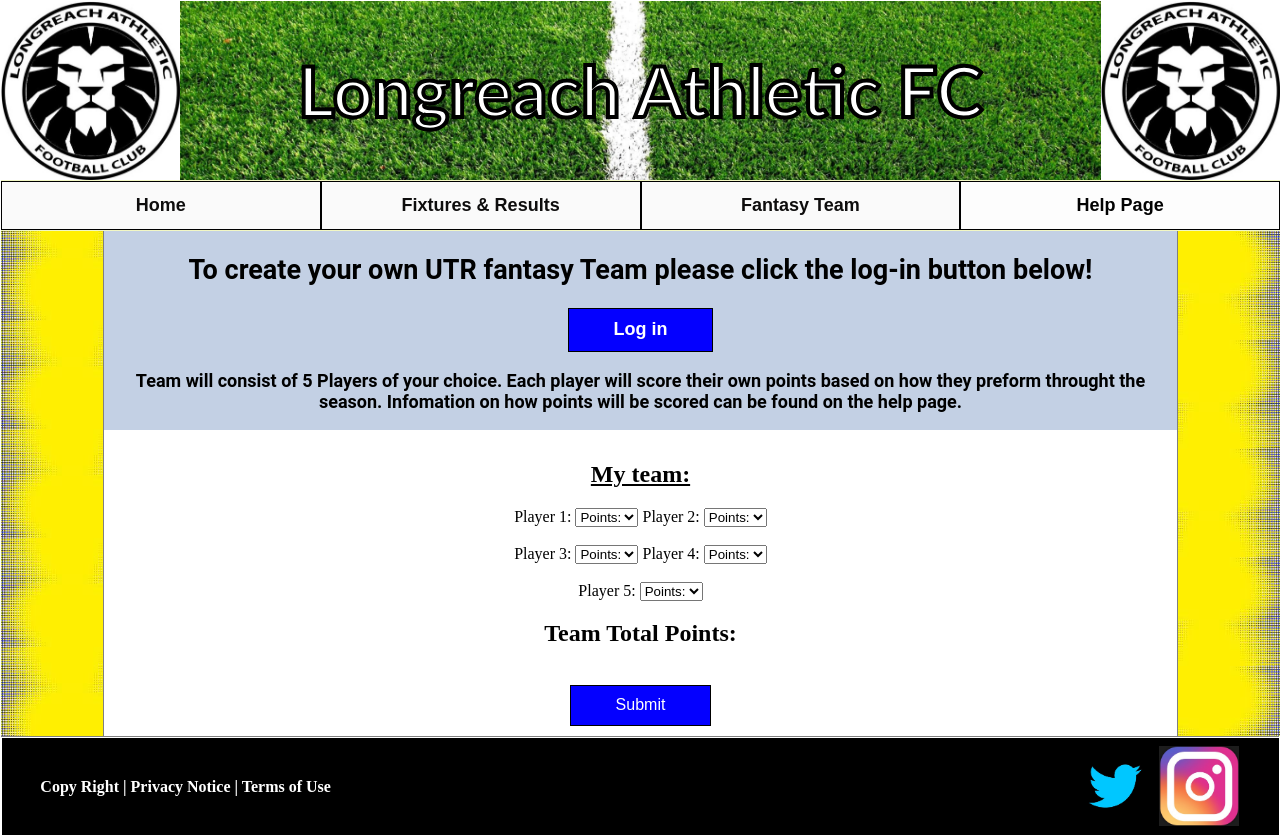
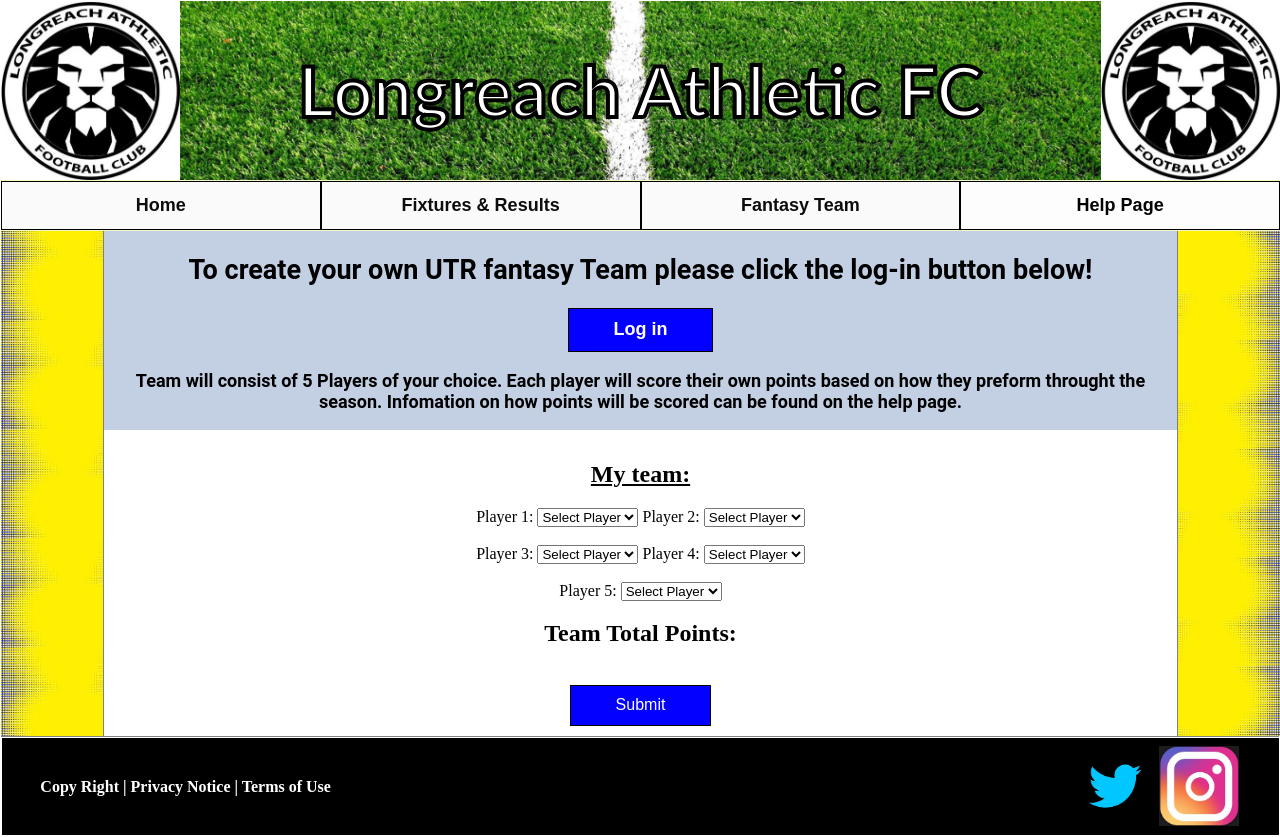
Before and after one commit to carroll4/Longreach_Project, a PHP site: page /fantasy_team.php in a window 1280 px wide. Run offline with PHP 8.4, Linux system fonts and the light colour scheme; tables that the repository leaves empty or names only in its code hold one stand-in row (values such as "Sample post"); data that the repository does not hold is empty.

Commit message:
Update fantasy_team.php
make select boxes display "select player" before clicking a option

```diff
--- a/longreach/fantasy_team.php
+++ b/longreach/fantasy_team.php
@@ -66,6 +66,7 @@
                         $players = mysqli_query($conn, "SELECT * FROM `players` WHERE 1");
                         while($c = mysqli_fetch_array($players)) {
                         ?>
+                        <option hidden selected>Select Player</option>
                         <option name="<?php echo $c['ID']?>" value="<?php echo $c['Points']?>"><?php echo $c['Name'] ?>  Points:<?php echo $c['Points']?></option>
                         <?php } ?>
                     </select>
@@ -76,6 +77,7 @@
                         $players = mysqli_query($conn, "SELECT * FROM `players` WHERE 1");
                         while($c = mysqli_fetch_array($players)) {
                         ?>
+                        <option hidden selected>Select Player</option>
                         <option name="<?php echo $c['ID']?>" value="<?php echo $c['Points']?>"><?php echo $c['Name'] ?>  Points:<?php echo $c['Points']?></option>
                         <?php } ?>
                     </select>
@@ -88,6 +90,7 @@
                         $players = mysqli_query($conn, "SELECT * FROM `players` WHERE 1");
                         while($c = mysqli_fetch_array($players)) {
                         ?>
+                        <option hidden selected>Select Player</option>
                         <option name="<?php echo $c['ID']?>" value="<?php echo $c['Points']?>"><?php echo $c['Name'] ?>  Points:<?php echo $c['Points']?></option>
                         <?php } ?>
                     </select>
@@ -98,6 +101,7 @@
                         $players = mysqli_query($conn, "SELECT * FROM `players` WHERE 1");
                         while($c = mysqli_fetch_array($players)) {
                         ?>
+                        <option hidden selected>Select Player</option>
                         <option name="<?php echo $c['ID']?>" value="<?php echo $c['Points']?>"><?php echo $c['Name'] ?>  Points:<?php echo $c['Points']?></option>
                         <?php } ?>
                     </select>
@@ -110,6 +114,7 @@
                         $players = mysqli_query($conn, "SELECT * FROM `players` WHERE 1");
                         while($c = mysqli_fetch_array($players)) {
                         ?>
+                        <option hidden selected>Select Player</option>
                         <option name="<?php echo $c['ID']?>" value="<?php echo $c['Points']?>"><?php echo $c['Name'] ?>  Points:<?php echo $c['Points']?></option>
                         <?php } ?>
                     </select>
```
